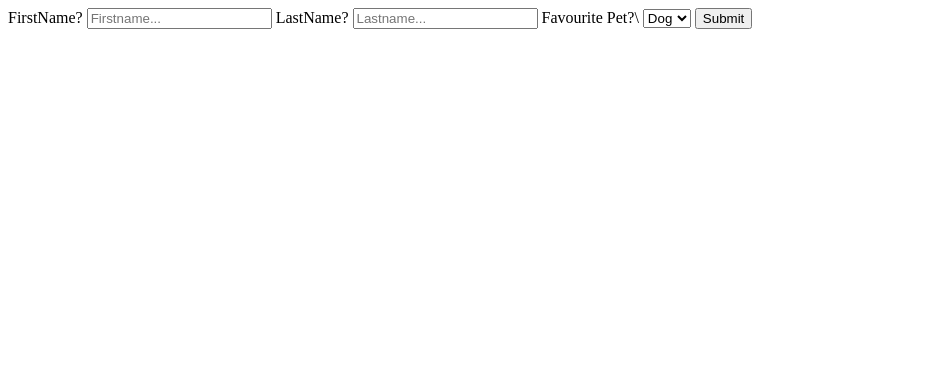
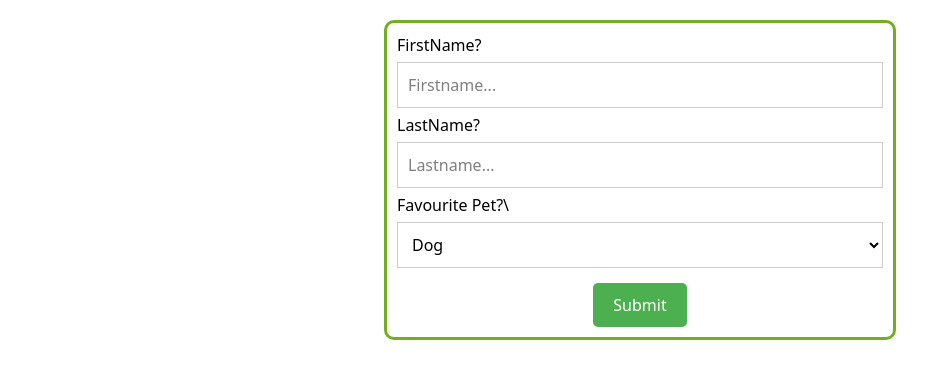
Before and after one commit to williamscodebox/MyWebsite, a PHP site: page / in a window 1280 px wide. Shown: the top 379 px of the page, without its empty margins (0-951 px from the left). Run offline with PHP 8.4, Linux system fonts and the light colour scheme.

Commit message:
updated styling

```diff
--- a/css/main.css
+++ b/css/main.css
@@ -0,0 +1,29 @@
+.main {
+  margin: auto;
+  margin-top: 20px;
+  width: 40%;
+  border: 3px solid #73ad21;
+  border-radius: 10px;
+  padding: 10px;
+}
+
+.input {
+  width: 100%;
+  padding: 10px;
+  margin: 5px 0;
+  placeholder-color: #999;
+  border: 1px solid #ccc;
+  box-sizing: border-box;
+}
+
+.button {
+  background-color: #4caf50;
+  color: white;
+  padding: 10px 20px;
+  display: block;
+  margin: 10px auto;
+  margin-bottom: 0px;
+  border: none;
+  border-radius: 5px;
+  cursor: pointer;
+}
--- a/index.php
+++ b/index.php
@@ -3,28 +3,30 @@
 <head>
     <meta charset="UTF-8">
     <meta name="viewport" content="width=device-width, initial-scale=1.0">
+    <script src="https://cdn.jsdelivr.net/npm/@tailwindcss/browser@4"></script>
+
     <link rel="stylesheet" href="css/reset.css">
     <link rel="stylesheet" href="css/main.css">
     <title>Document</title>
 </head>
 <body>
-<main>
+<main class="main flex flex-col items-center justify-center">
     <form action="includes/formhandler.php" method="post">
         <label for="firstname">FirstName?</label>
-        <input type="text" id="firstname" name="firstname" placeholder="Firstname..." required>
+        <input class="input" type="text" id="firstname" name="firstname" placeholder="Firstname..." required>
 
         <label for="lastname">LastName?</label>
-        <input type="text" id="lastname" name="lastname" placeholder="Lastname..." required>
+        <input class="input" type="text" id="lastname" name="lastname" placeholder="Lastname..." required>
 
         <label for="favouritepet">Favourite Pet?</label>\
-        <select id="favouritepet" name="favouritepet">
+        <select class="input id="favouritepet" name="favouritepet">
             <option value="dog">Dog</option>
             <option value="cat">Cat</option>
             <option value="fish">Fish</option>
             <option value="bird">Bird</option>
         </select>
 
-        <button type="submit">Submit</button>
+        <button class="button" type="submit">Submit</button>
     </form>
 </main>
 </body>
```
